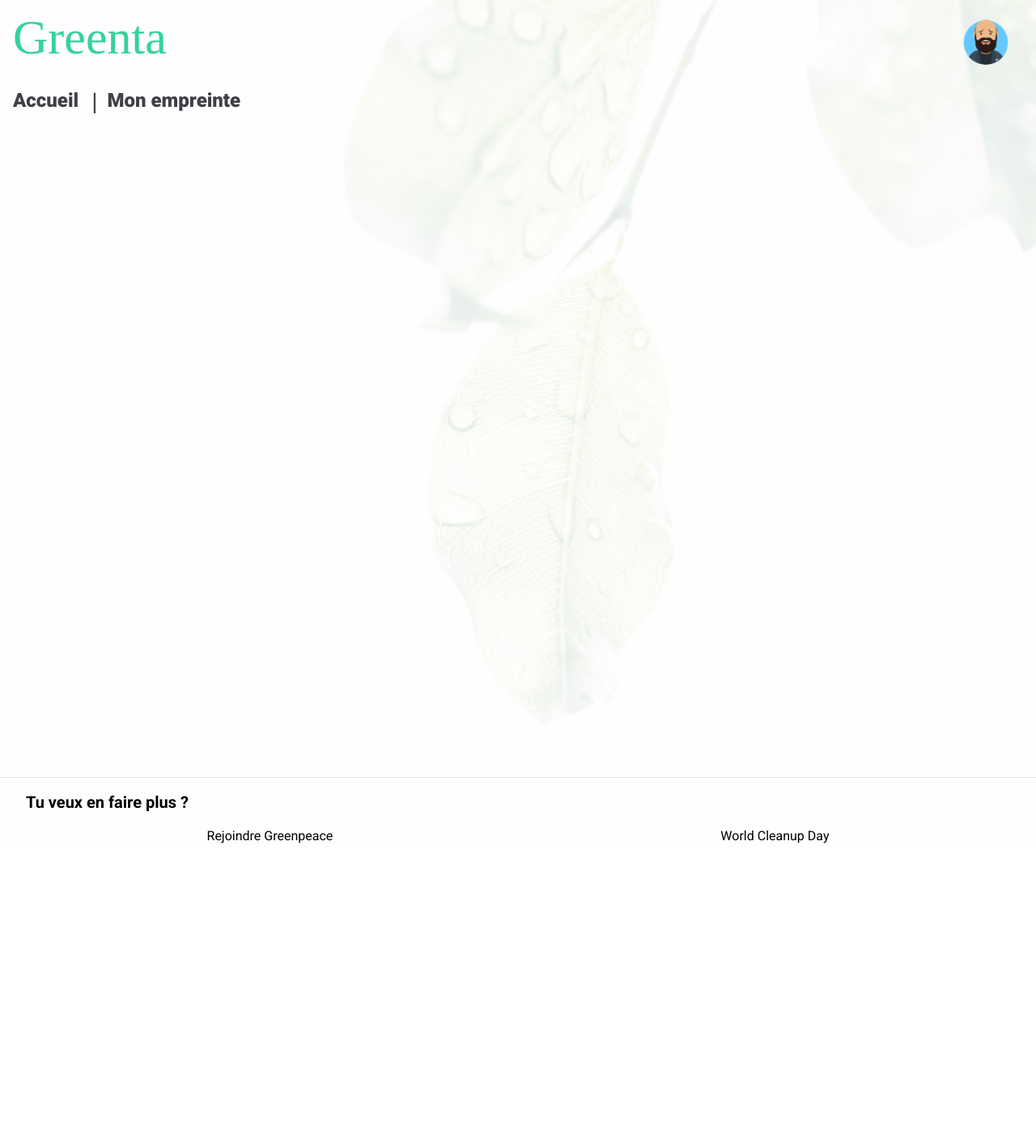
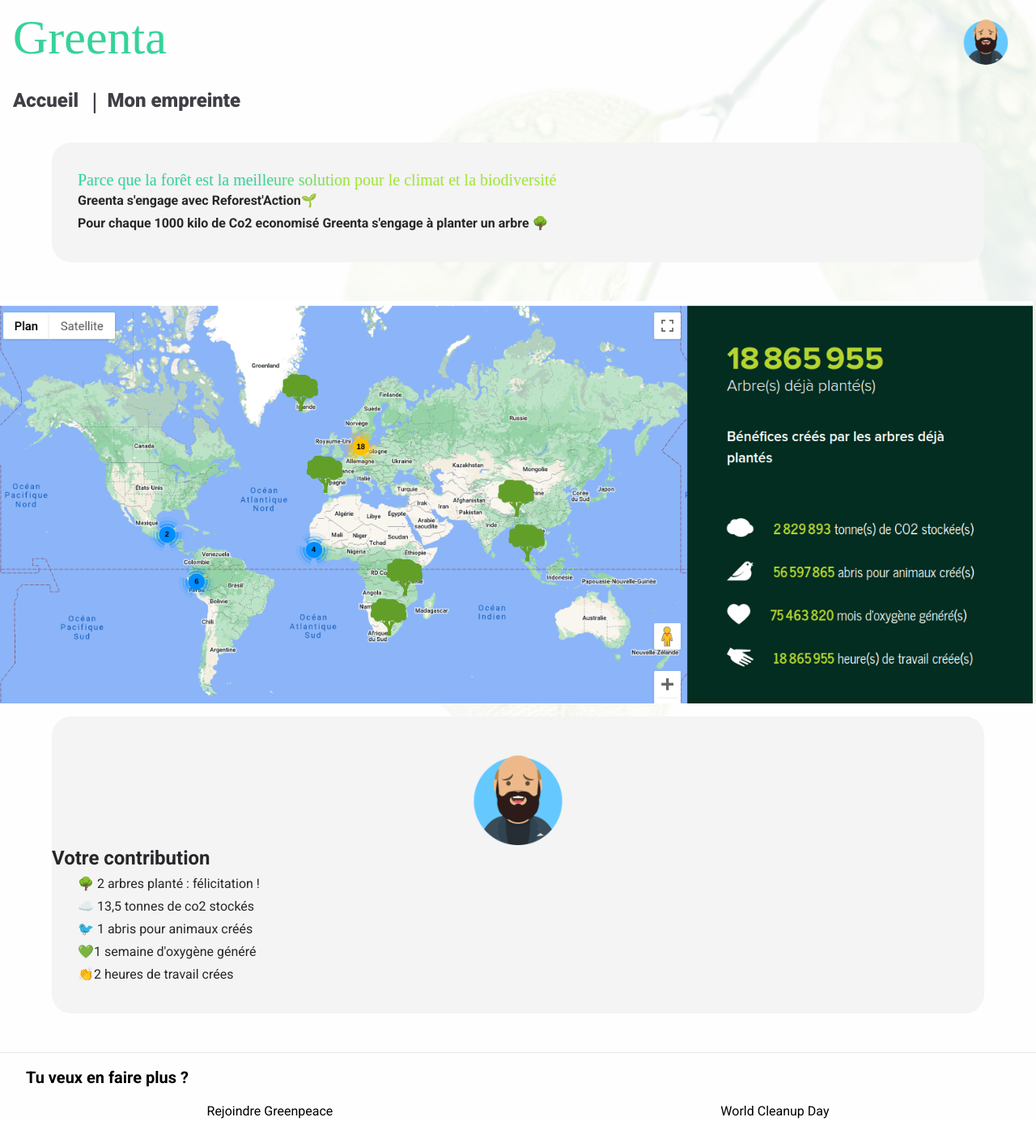
Before and after one commit to MatthieuELIE/greta, a React (Vite) app in the folder frontend/: page /arbres in a window 1280 px wide. Shown: the whole page at 81% size. Before the commit the page ends 1077 px from the top, so only its background shows below. Built offline with nearby package versions, Linux system fonts and the light colour scheme; a web font is replaced by a local one.

Commit message:
les arbres sont nos amis

```diff
--- a/frontend/jsconfig.json
+++ b/frontend/jsconfig.json
@@ -5,7 +5,7 @@
       "@assets/*": ["src/assets/*"],
       "@components/*": ["src/components/*"],
       "@pages/*": ["src/pages/*"],
-      "@services/*": ["src/services/*"]
+      "@services/*": ["src/pages/services/*"]
     }
   }
 }
--- a/frontend/src/App.jsx
+++ b/frontend/src/App.jsx
@@ -9,6 +9,7 @@
 import Impact from "@pages/Impact";
 import Reco from "@pages/Reco";
 import Graphic from "@pages/Graphique";
+import Arbres from "@pages/Arbres";
 
 import "./App.css";
 import "./index.css";
@@ -27,6 +28,7 @@
             <Route path="/profil" element={<Profils />} />
             <Route path="/reco" element={<Reco />} />
             <Route path="/graphic" element={<Graphic />} />
+            <Route path="/arbres" element={<Arbres />}/>
           </Routes>
         </main>
         <Footer />
--- a/frontend/src/components/Defis.jsx
+++ b/frontend/src/components/Defis.jsx
@@ -6,7 +6,7 @@
   dailyQuest,
   randomQuest,
   getRandomResources,
-} from "../services/api";
+} from "@services/api"
 
 export default function Defis() {
   const [count, setCount] = useState(36);
--- /dev/null
+++ b/frontend/src/pages/Arbres.jsx
@@ -0,0 +1,38 @@
+import avatar from "../assets/avatar.png";
+
+export default function Arbres() {
+  return (
+    <div>
+      <div className="mt-4 bg-zinc-100 mx-auto w-[90%] pb-8 pt-8 rounded-3xl text-roboto mb-12">
+        <h1 className="text-xl text-knw  text-left ml-8 text-gradient drop-shadow-sm ">
+          {" "}
+          Parce que la forêt est la meilleure solution pour le climat et la
+          biodiversité
+        </h1>
+        <h2 className="text-lxl font-[700] text-left ml-8 pb-1 text-zinc-800">
+          Greenta s'engage avec Reforest'Action🌱
+        </h2>
+        <h1 className="text-lxl font-[700] text-left ml-8 pb-1 text-zinc-800">
+          Pour chaque 1000 kilo de Co2 economisé Greenta s'engage à planter un
+          arbre 🌳
+        </h1>
+      </div>
+      <div>
+
+        <img src="./src/assets/foret.png"
+        width="auto"/>
+        <div className="mt-4 bg-zinc-100 mx-auto w-[90%] pb-8 pt-8 rounded-3xl text-roboto mb-12">
+ <img className="avatar" src={avatar} alt="avatar" width="120px" />
+
+        <h3 className="text-2xl font-[700] text-left pb-1 text-zinc-800">Votre contribution </h3>
+       <h4 className="text-lxl  text-left ml-8 pb-1 text-zinc-800">🌳 2 arbres planté : félicitation !</h4>
+       <h4 className="text-lxl text-left ml-8 pb-1 text-zinc-800">☁️ 13,5 tonnes de co2 stockés</h4>
+       <h4 className="text-lxl text-left ml-8 pb-1 text-zinc-800">🐦 1 abris pour animaux créés</h4>
+       <h4 className="text-lxl text-left ml-8 pb-1 text-zinc-800">💚1 semaine d'oxygène généré</h4>
+       <h4 className="text-lxl text-left ml-8 pb-1 text-zinc-800">👏2 heures de travail crées</h4>
+
+        </div>
+      </div>
+    </div>
+  );
+}
```
Also changed, not shown: frontend/src/assets/foret.png (added), frontend/src/assets/logo.svg (deleted), frontend/src/pages/Graphique.jsx (renamed from frontend/src/pages/graphique.jsx), frontend/src/pages/Impact.jsx (renamed from frontend/src/pages/impact.jsx), frontend/src/services/api.js (renamed from frontend/src/pages/services/api.js).
